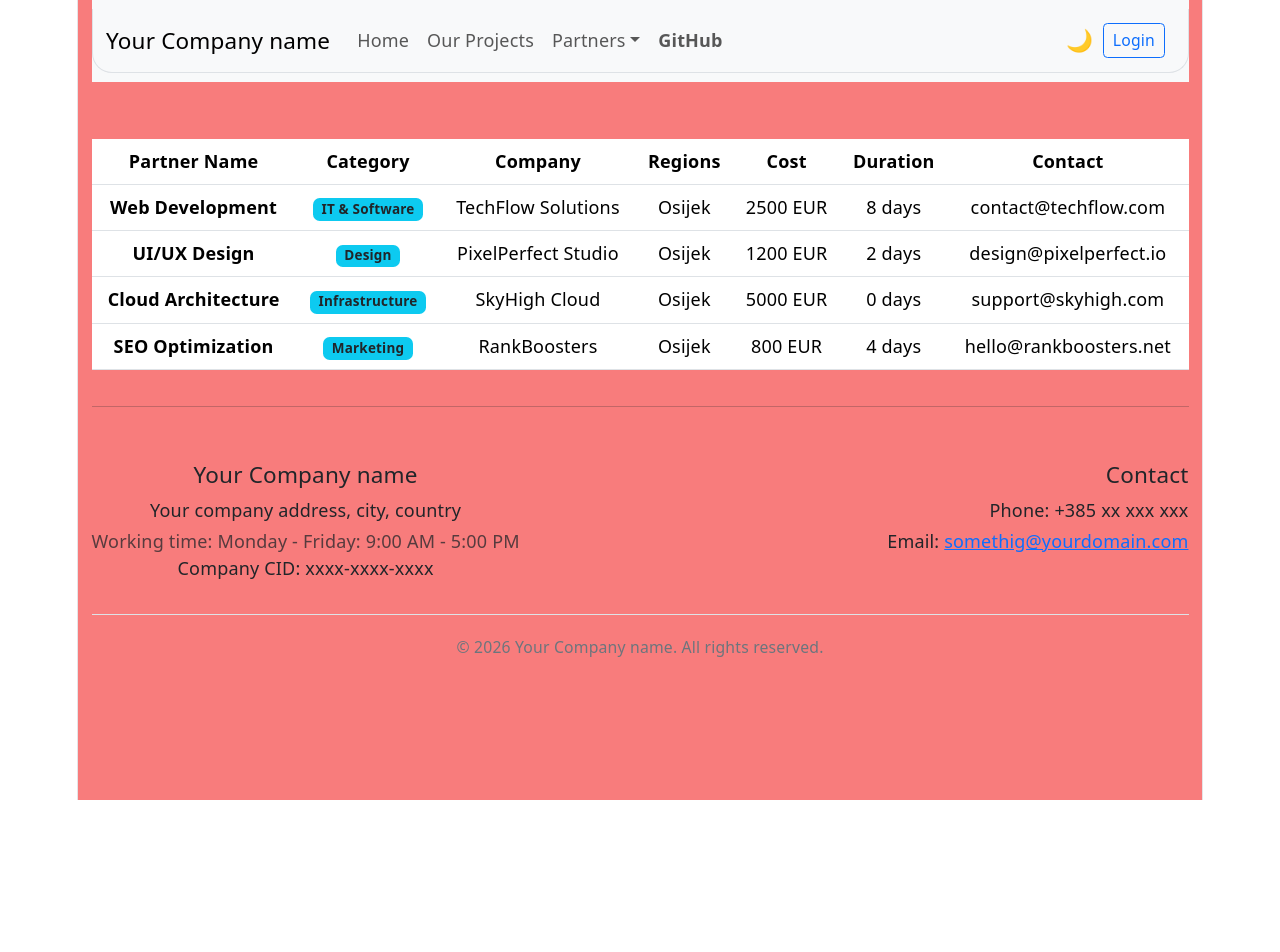
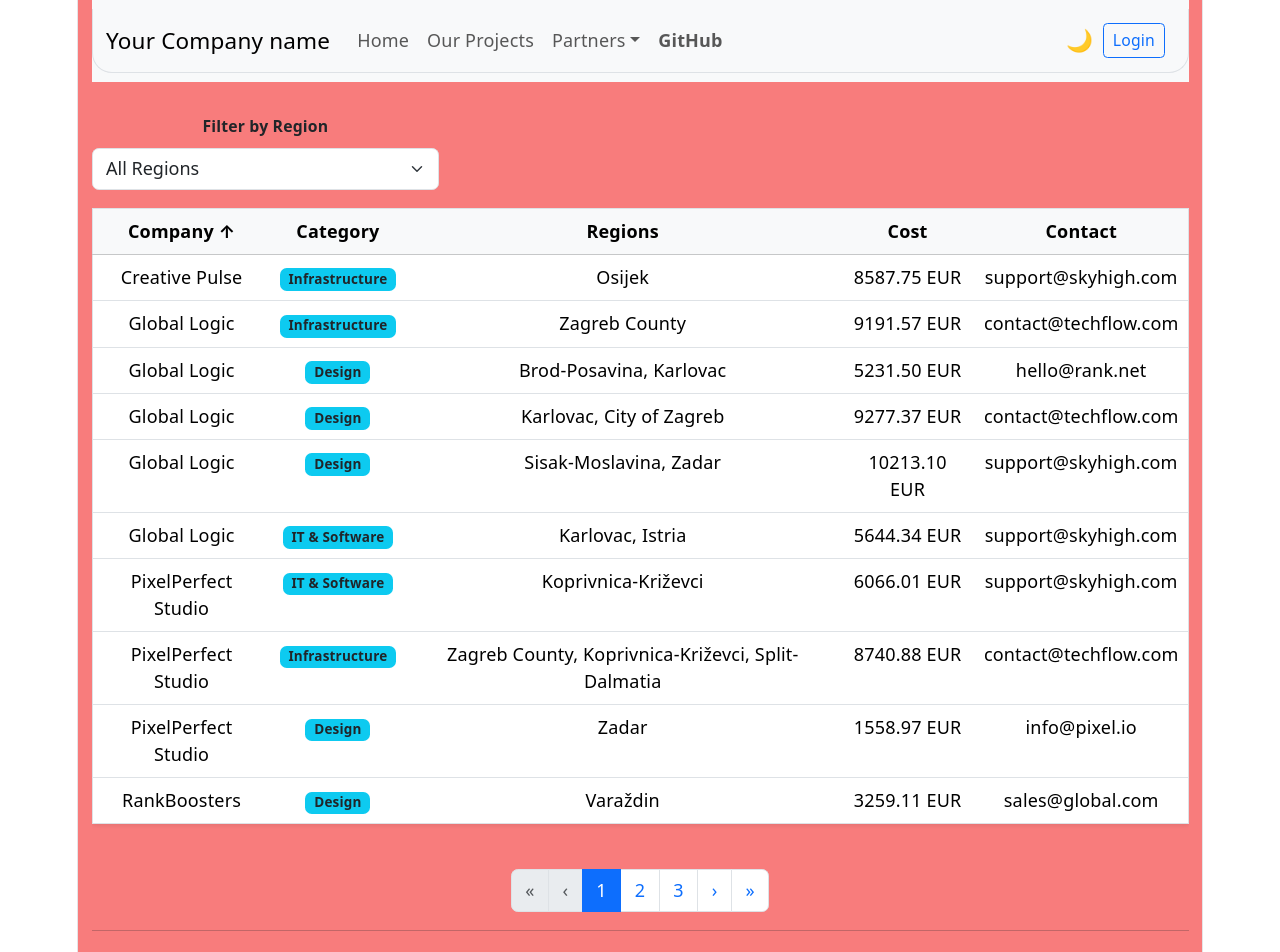
Before and after one commit to EdwardTilhof/predstavljanjeObrtnika, a React (Vite) app: page /partners in a window 1280 px wide. Shown: the top 952 px of the page. Before the commit the page ends 800 px from the top, so only its background shows below. Built offline with nearby package versions, Linux system fonts and the light colour scheme.

Commit message:
pagination partners

```diff
--- /dev/null
+++ b/dataRepository/partnersData/PartnersDataGen.js
@@ -0,0 +1,37 @@
+import { createUniqueId } from "../UUIDGenerator";
+import { mainCategories } from "./PartnersData";
+import { regions } from "../locations/RegionsData";
+
+const partnerNames = ["Web App", "Brand Refresh", "Network Security", "SEO Campaign", "Mobile App", "Data Migration"];
+const companies = ["TechFlow Solutions", "PixelPerfect Studio", "SkyHigh Cloud", "RankBoosters", "Global Logic", "Creative Pulse"];
+const contacts = ["contact@techflow.com", "info@pixel.io", "support@skyhigh.com", "hello@rank.net", "sales@global.com"];
+
+export const generatePartnerItems = (count) => {
+  console.log(`[PartnersData] Generating ${count} randomized partner items...`);
+
+  const data = Array.from({ length: count }, (_, i) => {
+    const category = mainCategories[Math.floor(Math.random() * mainCategories.length)];
+    const randomRegions = Array.from({ length: Math.floor(Math.random() * 3) + 1 }, () =>
+      regions[Math.floor(Math.random() * regions.length)].id
+    );
+
+    return {
+      id: createUniqueId('partner'),
+      titles: [partnerNames[Math.floor(Math.random() * partnerNames.length)]],
+      category: category.id,
+      company: companies[Math.floor(Math.random() * companies.length)],
+      cost: (Math.random() * 10000 + 500).toFixed(2),
+      duration: Math.floor(Math.random() * 24) + 1,
+      contact: contacts[Math.floor(Math.random() * contacts.length)],
+      regions: randomRegions,
+      description: "Automatically generated partner description for testing purposes."
+    };
+  });
+
+  console.log("[PartnersData] Randomized partner items ready.");
+  return data;
+};
+
+export const MOCK_PARTNERS_DATA = {
+  default: generatePartnerItems(30)
+};
--- a/src/DataSource/DataSourceContext.jsx
+++ b/src/DataSource/DataSourceContext.jsx
@@ -4,7 +4,7 @@ import { DATA_SOURCE } from '../Constants';
 const DataSourceContext = createContext();
 
 export const DataSourceProvider = ({ children }) => {
-  const [partners, setPartners] = useState([]);
+const [partners, setPartners] = useState([]);
 
   return (
     <DataSourceContext.Provider value={{ dataSource: DATA_SOURCE, partners, setPartners }}>
--- a/src/components/partners/CooperatingPartnersLogic.js
+++ b/src/components/partners/CooperatingPartnersLogic.js
@@ -1,22 +1,31 @@
 import { createUniqueId } from "../../../dataRepository/UUIDGenerator";
-import { CooperatingPartnersData } from "../../../dataRepository/partnersData/PartnersData";
 import { DATA_SOURCE } from "../../Constants";
+import { MOCK_PARTNERS_DATA } from "../../../dataRepository/partnersData/PartnersDataGen";
 
 const STORAGE_KEY = 'my_app_CooperatingPartners';
 
 const _getLocalData = () => {
     const saved = localStorage.getItem(STORAGE_KEY);
-    return saved ? JSON.parse(saved) : CooperatingPartnersData;
+
+    if (saved) {
+        console.log(`[Data Origin] Pulling from LocalStorage (Key: ${STORAGE_KEY})`);
+        return JSON.parse(saved);
+    } else {
+        console.log("[Data Origin] LocalStorage is empty. Pulling from MOCK_PARTNERS_DATA fallback.");
+        return (MOCK_PARTNERS_DATA?.default || []);
+    }
 };
 
 const CooperatingPartnerLogic = {
     getAll: async (source = DATA_SOURCE) => {
-        if (source === 'memory') {
-            return { success: true, data: [...CooperatingPartnersData] };
-        }
-        return { success: true, data: _getLocalData() };
+        console.log(`[Logic Call] getAll requested via source: ${source}`);
+
+        const data = source === 'memory'
+            ? (MOCK_PARTNERS_DATA?.default || [])
+            : _getLocalData();
+
+        return { success: true, data: data };
     },
-
     getById: async (id, source = DATA_SOURCE, partners = []) => {
         const list = source === 'memory' ? partners : _getLocalData();
         const found = list.find(p => String(p.id) === String(id));
@@ -24,11 +33,7 @@ const CooperatingPartnerLogic = {
     },
 
     create: async (partnerData, source = DATA_SOURCE) => {
-        const newPartner = {
-            ...partnerData,
-            id: createUniqueId('partner')
-        };
-
+        const newPartner = { ...partnerData, id: createUniqueId('partner') };
         if (source === 'localStorage') {
             const data = _getLocalData();
             data.push(newPartner);
@@ -37,8 +42,8 @@ const CooperatingPartnerLogic = {
         return { success: true, data: newPartner };
     },
 
-    update: async (id, updatedFields, source = DATA_SOURCE, currentPartners = []) => {
-        const list = source === 'memory' ? [...currentPartners] : _getLocalData();
+    update: async (id, updatedFields, source = DATA_SOURCE) => {
+        const list = _getLocalData();
         const index = list.findIndex(p => String(p.id) === String(id));
 
         if (index !== -1) {
@@ -51,15 +56,12 @@ const CooperatingPartnerLogic = {
         return { success: false, error: "Partner not found" };
     },
 
-    remove: async (id, source = DATA_SOURCE, currentPartners = []) => {
-        if (source === 'memory') {
-            const filtered = currentPartners.filter(p => String(p.id) !== String(id));
-            return { success: true, data: filtered };
-        } else {
-            const data = _getLocalData().filter(p => String(p.id) !== String(id));
+    remove: async (id, source = DATA_SOURCE) => {
+        const data = _getLocalData().filter(p => String(p.id) !== String(id));
+        if (source === 'localStorage') {
             localStorage.setItem(STORAGE_KEY, JSON.stringify(data));
-            return { success: true, data };
         }
+        return { success: true, data: data };
     }
 };
 
--- a/src/pages/relateToPartners/CooperatingPartnersMain.jsx
+++ b/src/pages/relateToPartners/CooperatingPartnersMain.jsx
@@ -1,11 +1,13 @@
-import React, { useEffect, useState, useCallback } from "react";
-import { Table, Badge, Button, Stack } from "react-bootstrap";
+import React, { useEffect, useState, useCallback, useMemo } from "react";
+import { Table, Badge, Button, Stack, Pagination, Form, Row, Col } from "react-bootstrap";
 import { Link, useNavigate } from "react-router-dom";
 import { ROUTES } from "../../Constants";
 import CooperatingPartnerLogic from "../../components/partners/CooperatingPartnersLogic";
 import { useDataSource } from "../../dataSource/DataSourceContext";
 import DeleteConfirmationModal from "../../crossPageComponents/modal/DeleteConfirmationModal";
 import { ROLE_RANKS } from "../../Permissions/PermissonsConst";
+
+// Data Defaults
 import { mainCategories } from "../../../dataRepository/partnersData/PartnersData";
 import { regions as defaultRegions } from "../../../dataRepository/locations/RegionsData";
 
@@ -15,10 +17,16 @@ const CooperatingPartnersMain = ({ selectedCategory }) => {
   const [targetPartner, setTargetPartner] = useState(null);
   const { partners, setPartners } = useDataSource();
 
+  // Data States
   const [allCategories, setAllCategories] = useState([]);
   const [allRegions, setAllRegions] = useState([]);
 
-  // Get User Rank
+  // UI States: Filtering, Sorting, Pagination
+  const [selectedRegion, setSelectedRegion] = useState("All");
+  const [sortConfig, setSortConfig] = useState({ key: 'company', direction: 'asc' });
+  const [currentPage, setCurrentPage] = useState(1);
+  const itemsPerPage = 10;
+
   const userRole = localStorage.getItem('user_role') || 'GUEST';
   const userRank = ROLE_RANKS[userRole];
 
@@ -27,10 +35,16 @@ const CooperatingPartnersMain = ({ selectedCategory }) => {
     if (result.success) {
       setPartners(result.data);
     }
-    const savedCats = localStorage.getItem('globalCategories');
-    const savedRegs = localStorage.getItem('globalRegions');
-    if (savedCats) setAllCategories(JSON.parse(savedCats));
-    if (savedRegs) setAllRegions(JSON.parse(savedRegs));
+
+    // Fetch and Merge Categories
+    const savedCats = JSON.parse(localStorage.getItem('globalCategories') || "[]");
+    const mergedCats = [...new Map([...mainCategories, ...savedCats].map(item => [item.id, item])).values()];
+    setAllCategories(mergedCats);
+
+    // Fetch and Merge Regions
+    const savedRegs = JSON.parse(localStorage.getItem('globalRegions') || "[]");
+    const mergedRegs = [...new Map([...defaultRegions, ...savedRegs].map(item => [item.id, item])).values()];
+    setAllRegions(mergedRegs);
   }, [setPartners]);
 
   useEffect(() => {
@@ -39,19 +53,58 @@ const CooperatingPartnersMain = ({ selectedCategory }) => {
     return () => window.removeEventListener("partnersUpdated", loadData);
   }, [loadData]);
 
-  useEffect(() => {
-    const savedCats = localStorage.getItem('globalCategories');
-    const savedRegs = localStorage.getItem('globalRegions');
+  const handleSort = (key) => {
+    let direction = 'asc';
+    if (sortConfig.key === key && sortConfig.direction === 'asc') direction = 'desc';
+    setSortConfig({ key, direction });
+  };
 
-    const parsedCats = savedCats ? JSON.parse(savedCats) : [];
-    const parsedRegs = savedRegs ? JSON.parse(savedRegs) : [];
+  // --- Filtering & Sorting Logic ---
 
-    const mergedCats = [...new Map([...mainCategories, ...parsedCats].map(item => [item.id, item])).values()];
-    const mergedRegs = [...new Map([...defaultRegions, ...parsedRegs].map(item => [item.id, item])).values()];
+  const filteredPartners = useMemo(() => {
+    return partners.filter(p => {
+        const categoryMatch = selectedCategory === "All" || String(p.category) === String(selectedCategory);
+        const regionMatch = selectedRegion === "All" || p.regions?.some(rId => String(rId) === String(selectedRegion));
+        return categoryMatch && regionMatch;
+    });
+}, [partners, selectedCategory, selectedRegion]);
 
-    setAllCategories(mergedCats);
-    setAllRegions(mergedRegs);
-  }, []);
+
+  const processedData = useMemo(() => {
+    let filtered = Array.isArray(partners) ? [...partners] : [];
+
+    // Filter by Category
+    if (selectedCategory && selectedCategory !== "All") {
+      filtered = filtered.filter(p => String(p.category) === String(selectedCategory));
+    }
+
+    // Filter by Region
+    if (selectedRegion !== "All") {
+      filtered = filtered.filter(p => p.regions?.includes(selectedRegion));
+    }
+
+    // Sort the result
+    filtered.sort((a, b) => {
+      let aVal = a[sortConfig.key] || "";
+      let bVal = b[sortConfig.key] || "";
+
+      // Specific logic for sorting by Category Name instead of ID
+      if (sortConfig.key === 'category') {
+        aVal = allCategories.find(c => String(c.id) === String(a.category))?.name || "";
+        bVal = allCategories.find(c => String(c.id) === String(b.category))?.name || "";
+      }
+
+      if (aVal < bVal) return sortConfig.direction === 'asc' ? -1 : 1;
+      if (aVal > bVal) return sortConfig.direction === 'asc' ? 1 : -1;
+      return 0;
+    });
+
+    return filtered;
+  }, [partners, selectedCategory, selectedRegion, sortConfig, allCategories]);
+
+  // --- Pagination Logic ---
+  const totalPages = Math.ceil(processedData.length / itemsPerPage);
+  const paginatedData = processedData.slice((currentPage - 1) * itemsPerPage, currentPage * itemsPerPage);
 
   const confirmDelete = async () => {
     if (targetPartner) {
@@ -62,58 +115,115 @@ const CooperatingPartnersMain = ({ selectedCategory }) => {
       }
     }
   };
-  const displayPartners = selectedCategory
-    ? partners.filter(p => String(p.category) === String(selectedCategory))
-    : partners;
-
-  const filteredPartners = selectedCategory === "All"
-    ? partners
-    : partners.filter(p => String(p.category) === String(selectedCategory));
 
   return (
     <>
-      <Table hover responsive className="mt-4">
-        <thead>
+      <Row className="mb-3">
+        <Col md={4}>
+          <Form.Group>
+            <Form.Label className="small fw-bold">Filter by Region</Form.Label>
+            <Form.Select
+              value={selectedRegion}
+              onChange={(e) => { setSelectedRegion(e.target.value); setCurrentPage(1); }}
+            >
+              <option value="All">All Regions</option>
+              {allRegions.map(r => <option key={r.id} value={r.id}>{r.name}</option>)}
+            </Form.Select>
+          </Form.Group>
+        </Col>
+      </Row>
+
+      <Table hover responsive className="shadow-sm border">
+        <thead className="table-light">
           <tr>
-            <th>Partner Name</th>
-            <th>Category</th>
-            <th>Company</th>
+            <th onClick={() => handleSort('company')} style={{ cursor: 'pointer' }}>
+              Company {sortConfig.key === 'company' && (sortConfig.direction === 'asc' ? '↑' : '↓')}
+            </th>
+            <th onClick={() => handleSort('category')} style={{ cursor: 'pointer' }}>
+              Category {sortConfig.key === 'category' && (sortConfig.direction === 'asc' ? '↑' : '↓')}
+            </th>
             <th>Regions</th>
-            <th>Cost</th>
-            <th>Duration</th>
+            <th onClick={() => handleSort('cost')} style={{ cursor: 'pointer' }}>
+              Cost {sortConfig.key === 'cost' && (sortConfig.direction === 'asc' ? '↑' : '↓')}
+            </th>
             <th>Contact</th>
             {userRank >= ROLE_RANKS.MODERATOR && <th>Actions</th>}
           </tr>
         </thead>
         <tbody>
-          {displayPartners.map((cp) => (
+          {paginatedData.map((cp) => {
+            // Find Category Name
+            const categoryObj = allCategories.find(c => String(c.id) === String(cp.category));
+            const categoryName = categoryObj ? categoryObj.name : "Uncategorized";
+
+            // Find Region Names and clean up empty strings
+            const regionNames = (cp.regions || [])
+              .filter(id => id && String(id).trim() !== "")
+              .map(id => allRegions.find(r => String(r.id) === String(id))?.name)
+              .filter(Boolean)
+              .join(", ");
+
+            return (
               <tr key={cp.id}>
-              <td className="fw-bold">{cp.titles?.join(", ") || cp.title || "N/A"}</td>
+                <td>{cp.company}</td>
                 <td>
                   <Badge bg="info" text="dark">
-                  {allCategories.find(c => String(c.id) === String(cp.category))?.name || "Uncategorized"}
+                    {allCategories.find(c => String(c.id).trim() === String(cp.category).trim())?.name || "Uncategorized"}
                   </Badge>
                 </td>
-              <td>{cp.company}</td>
+
                 <td>
-                {cp.regions?.map(id => allRegions.find(r => String(r.id) === String(id))?.name).filter(Boolean).join(", ") || "N/A"}
+                  {cp.regions?.map(regionId => {
+                    const found = allRegions.find(r => String(r.id).trim() === String(regionId).trim());
+                    return found ? found.name : null;
+                  }).filter(Boolean).join(", ") || "Global / N/A"}
                 </td>
                 <td>{cp.cost} EUR</td>
-              <td>{cp.duration} days</td>
                 <td>{cp.contact}</td>
 
                 {userRank >= ROLE_RANKS.MODERATOR && (
                   <td>
                     <Stack direction="horizontal" gap={2}>
-                    <Link to={ROUTES.changeCooperatingPartner.replace(':id', cp.id)} className="btn btn-secondary btn-sm">Edit</Link>
-                    <Button variant="outline-danger" size="sm" onClick={() => { setTargetPartner(cp); setShowModal(true); }}>Remove</Button>
+                      <Link
+                        to={ROUTES.changeCooperatingPartner.replace(':id', cp.id)}
+                        className="btn btn-outline-secondary btn-sm"
+                      >
+                        Edit
+                      </Link>
+                      <Button
+                        variant="outline-danger"
+                        size="sm"
+                        onClick={() => { setTargetPartner(cp); setShowModal(true); }}
+                      >
+                        Remove
+                      </Button>
                     </Stack>
                   </td>
                 )}
               </tr>
-          ))}
+            );
+          })}
         </tbody>
       </Table>
+
+      {/* Pagination Controls */}
+      {totalPages > 1 && (
+        <Pagination className="justify-content-center mt-4">
+          <Pagination.First onClick={() => setCurrentPage(1)} disabled={currentPage === 1} />
+          <Pagination.Prev onClick={() => setCurrentPage(prev => Math.max(prev - 1, 1))} disabled={currentPage === 1} />
+          {[...Array(totalPages)].map((_, idx) => (
+            <Pagination.Item
+              key={idx + 1}
+              active={idx + 1 === currentPage}
+              onClick={() => setCurrentPage(idx + 1)}
+            >
+              {idx + 1}
+            </Pagination.Item>
+          ))}
+          <Pagination.Next onClick={() => setCurrentPage(prev => Math.min(prev + 1, totalPages))} disabled={currentPage === totalPages} />
+          <Pagination.Last onClick={() => setCurrentPage(totalPages)} disabled={currentPage === totalPages} />
+        </Pagination>
+      )}
 
       {userRank >= ROLE_RANKS.MODERATOR && (
         <Button variant="primary" className="mt-3" onClick={() => navigate(ROUTES.newCooperatingPartner)}>
--- a/src/pages/relateToPartners/editPartnerPage.jsx
+++ b/src/pages/relateToPartners/editPartnerPage.jsx
@@ -23,22 +23,24 @@ const EditPartnerPage = () => {
 
    useEffect(() => {
     const load = async () => {
-            // 1. Load Dynamic Lists from LocalStorage
         const savedCats = localStorage.getItem('globalCategories');
         const savedRegs = localStorage.getItem('globalRegions');
-            setDynamicCategories(savedCats ? JSON.parse(savedCats) : staticCategories);
-            setDynamicRegions(savedRegs ? JSON.parse(savedRegs) : staticRegions);
 
-            // 2. Load Partner Data
+        // Use the same merged logic as the Main page
+        const mergedCats = [...new Map([...staticCategories, ...(savedCats ? JSON.parse(savedCats) : [])].map(item => [String(item.id), item])).values()];
+        const mergedRegs = [...new Map([...staticRegions, ...(savedRegs ? JSON.parse(savedRegs) : [])].map(item => [String(item.id), item])).values()];
+
+        setDynamicCategories(mergedCats);
+        setDynamicRegions(mergedRegs);
+
         const res = await CooperatingPartnerLogic.getById(id, DATA_SOURCE, partners);
         if (res.success) {
             setFormData({
                 ...res.data,
+                // Ensure array fields exist
                 titles: res.data.titles || [res.data.title || ""],
                 regions: res.data.regions || [""]
             });
-            } else {
-                setError("Partner not found.");
         }
         setLoading(false);
     };
--- a/src/pages/relateToServices/ProjectGallery.jsx
+++ b/src/pages/relateToServices/ProjectGallery.jsx
@@ -4,10 +4,12 @@ import { Container, Row, Col, Card, Button, Pagination } from 'react-bootstrap';
 import { createUniqueId } from '../../../dataRepository/UUIDGenerator';
 import DeleteConfirmationModal from '../../crossPageComponents/modal/DeleteConfirmationModal';
 import { PLACEHOLDER_IMAGE } from '../../Constants';
-import { MOCK_GALLERY_DATA } from '../../../dataRepository/serviceData/ProjectGalleryData';
 import AddEditModalProjectGallery from '../../components/services/OurProjects/AddEditModalProjectGallery';
 import { PROJECT_CARD_DATA } from '../../../dataRepository/serviceData/ProjectCardData';
 import { ROLE_RANKS } from '../../Permissions/PermissonsConst';
+
+import { MOCK_GALLERY_DATA } from '../../../dataRepository/serviceData/ProjectGalleryDataGen';
+
 
 const ExpandableDescription = ({ text }) => {
     const [isExpanded, setIsExpanded] = useState(false);
```
Also changed, not shown: dataRepository/serviceData/ProjectGalleryDataGen.js (renamed from dataRepository/serviceData/ProjectGalleryData.js). Lines whose indentation alone changed are shown as unchanged.
